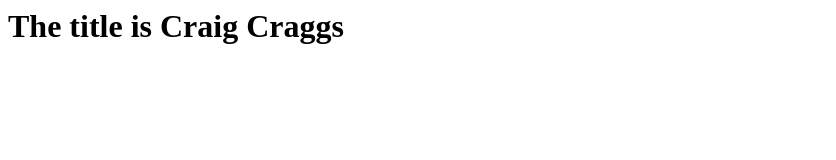
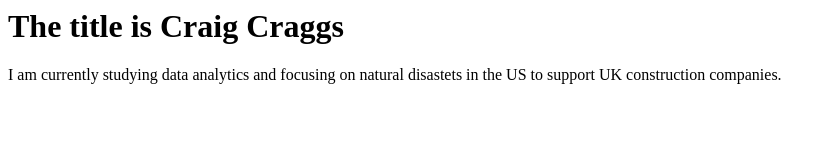
Before and after one commit to craigcraggs/Imperial, a plain HTML site: page index.html in a window 1280 px wide. Shown: the whole page, without its empty margins (0-836 px from the left). Drawn offline with Linux system fonts and the light colour scheme.

Commit message:
Update index.html

```diff
--- a/index.html
+++ b/index.html
@@ -1 +1,4 @@
 <h1>The title is Craig Craggs</h1>
+<p>I am currently studying data analytics and focusing
+  on natural disastets in the US to support UK construction
+  companies. <p/>
```
